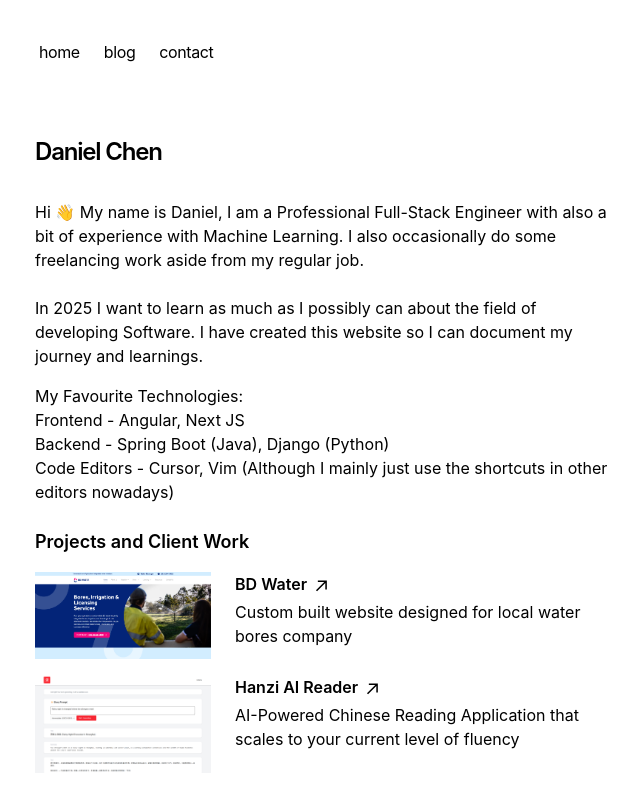
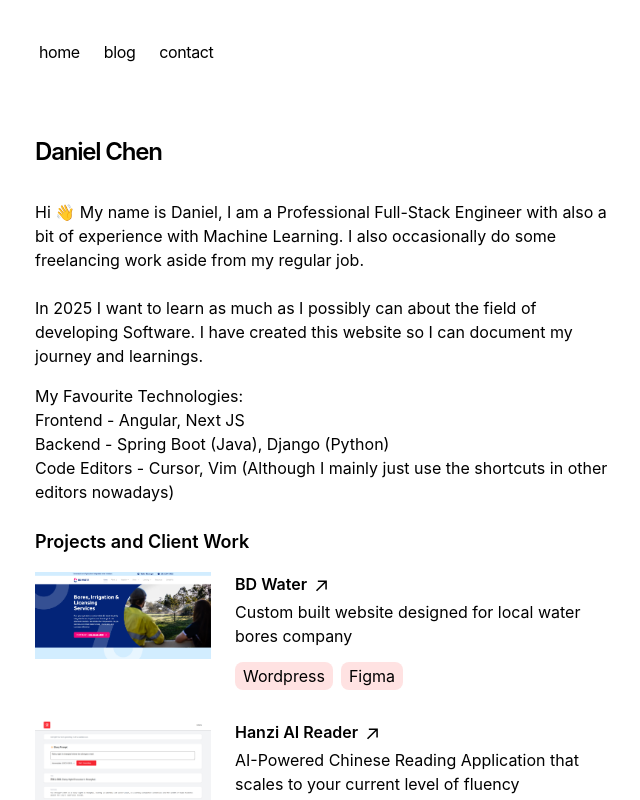
Before and after one commit to daniel-chen2/blog-portfolio, a Next.js app: page / in a window 1280 px wide. Shown: the top 800 px of the page, without its empty margins (317-957 px from the left). Built offline with nearby package versions, Linux system fonts and the light colour scheme.

Commit message:
feat: add tech to each portfolio item

```diff
--- a/app/components/projects.tsx
+++ b/app/components/projects.tsx
@@ -14,7 +14,7 @@ export function Projects() {
           target='_blank'
           rel='noopener noreferrer'
         >
-          <li key={i} className='mb-4 flex gap-6' >
+          <li key={i} className='mb-8 flex gap-6' >
             <div className='w-1/3'>
               <Image
                 src={project.imageUrl}
@@ -33,6 +33,11 @@ export function Projects() {
               </span>
 
               <p>{project.summary}</p>
+              <div className='mt-4'>
+                {project.technologies.map((tech, i) => (
+                  <span className='mr-2 rounded-lg bg-red-100 px-2 py-1'>{tech}</span>
+                  ))}
+              </div>
             </div>
             <div />
           </li>
```
